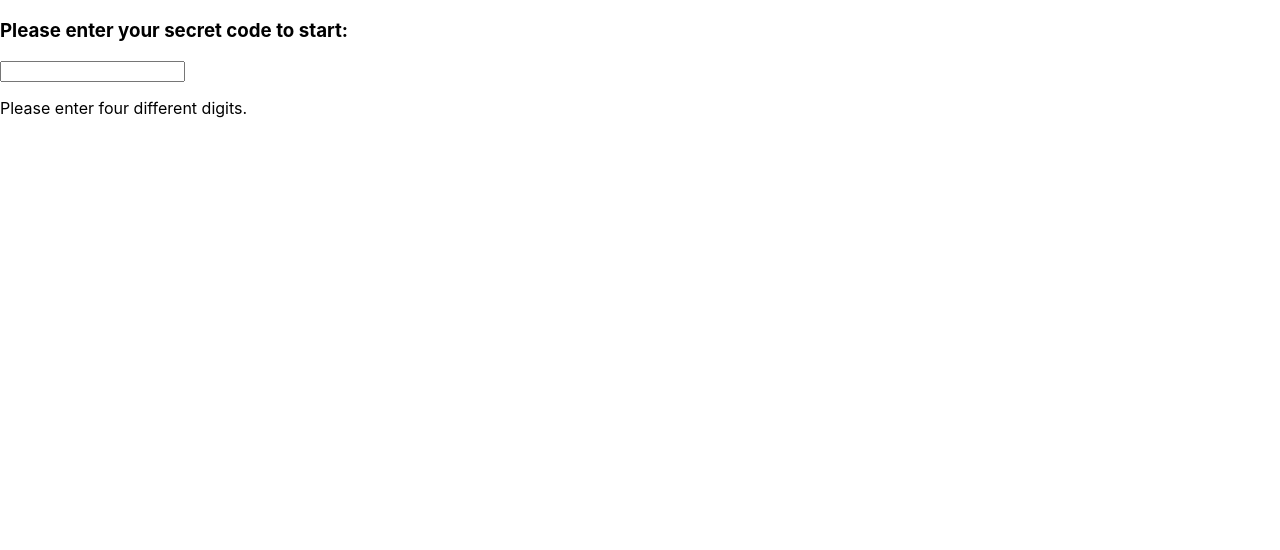
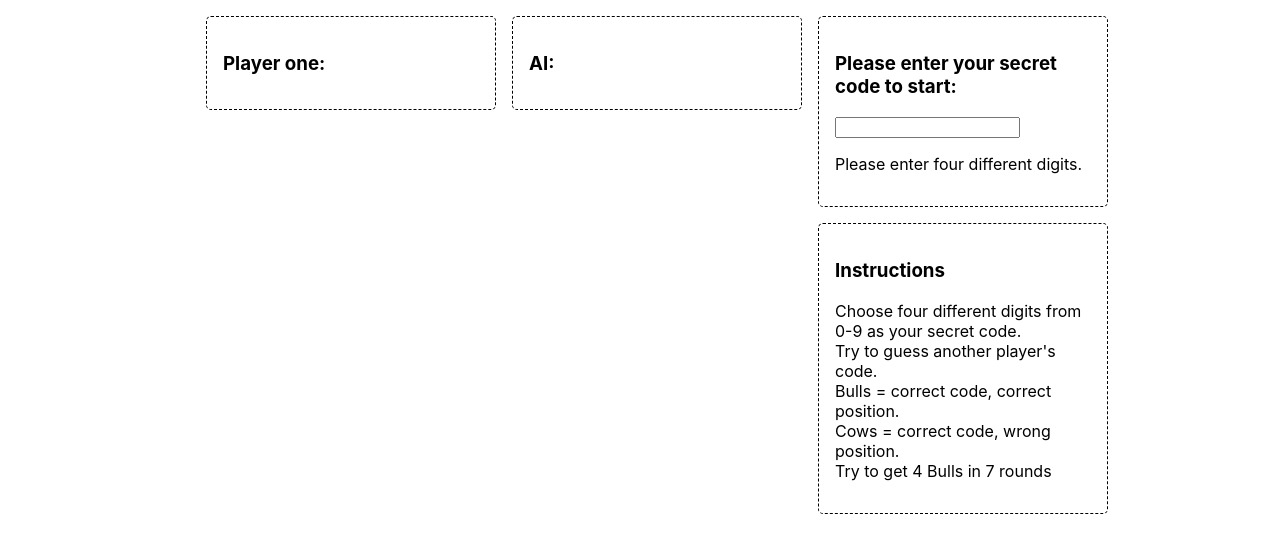
Before and after one commit to xgu830/bull-and-cow-max, a React (Create React App) app in the folder bull-and-cow/: page / in a window 1280 px wide. Shown: the top 550 px of the page. Built offline with nearby package versions, Linux system fonts and the light colour scheme.

Commit message:
complete ai

```diff
--- a/bull-and-cow/src/App.css
+++ b/bull-and-cow/src/App.css
@@ -0,0 +1,30 @@
+#game-zone {
+    margin-top: 1rem;
+    display: flex;
+    flex-direction: row;
+    justify-content: center;
+    align-items: flex-start;
+    gap: 1rem;
+}
+
+#input-and-instruction {
+    width: 20%;
+    display: flex;
+    flex-direction: column;
+    align-items: flex-start;
+    gap: 1rem;
+}
+
+#user-one-result,#user-two-result {
+    width: 20%;
+    padding: 1rem;
+    border: 1px dashed black;
+    border-radius: 5px;
+}
+
+#game-result,#user-input-zone,#instruction {
+    width: 100%;
+    padding: 1rem;
+    border: 1px dashed black;
+    border-radius: 5px;
+}
--- a/bull-and-cow/src/App.tsx
+++ b/bull-and-cow/src/App.tsx
@@ -4,41 +4,72 @@ import './App.css';
 
 function App() {
   const digitsAvailable:string = "0123456789";
-  let userOneSecretCode:string, userTwoSecretCode:string;
+  const [userOneSecretCode, setUserOneSecretCode] = useState("");
+  const [userTwoSecretCode, setUserTwoSecretCode] = useState("");
+  let userOneName:string = "userOne", userTwoName:string = "AI";
   const [secretCodeSet, setSecretCodeSet] = useState<boolean>(false);
   const [userOneInput, setUserOneInput] = useState("");
-  const [userTwoInput, setUserTwoInput] = useState("");
   const [userOneGuessArray, updateUserOneGuessArray] = useState<string[]>([]);
   const [userTwoGuessArray, updateUserTwoGuessArray] = useState<string[]>([]);
+  const [userOneResultArray, updateUserOneResultArray] = useState<[number,number][]>([]);
+  const [userTwoResultArray, updateUserTwoResultArray] = useState<[number,number][]>([]);
+  const [userOneWin, setUserOneWin] = useState<boolean>(false);
+  const [userTwoWin, setUserTwoWin] = useState<boolean>(false);
 
   return (
-    <div>
+    <div id="game-zone">
       <div id="user-one-result">
-        <p>{userOneInput}</p>
+        <h3>Player one:</h3>
+        {displayResult(userOneGuessArray, userOneResultArray)}
+      </div>
+      <div id="user-two-result">
+        <h3>AI:</h3>
+        {displayResult(userTwoGuessArray, userTwoResultArray)}
+      </div>
 
-      </div>
-      <div id="user-two-result"></div>
-      <div id="user-input-zone">
+      <div id="input-and-instruction">
+      {userOneWin || userTwoWin ? (
+        <div id="game-result">
+          {userOneWin ? (<h3>You Win!</h3>) : (<h3>AI Win!</h3>)}
+        </div>
+      ) : (
+        <div id="user-input-zone">
+        {!secretCodeSet ? (<h3>Please enter your secret code to start: </h3>)
+          : (<h3>Please enter your guess code: </h3>)}
 
-        {!secretCodeSet ? (
-          <h3>Please enter your secret code to start: </h3>)
-          : (
-          <h3>Please enter your guess code: </h3>
-        )}
+        <input type="text" id='user-one-input'
+          value={userOneInput}
+          onChange={e => {setUserOneInput(e.target.value)}} /> <br />
 
-        <input type="text" className='user-one-code' onChange={e => setUserOneInput(e.target.value)} /> <br />
         {inputCheck(userOneInput) ? (
           <button onClick={() => {
             if (!secretCodeSet) {
-              userOneSecretCode = userOneInput;
+              setUserOneSecretCode(userOneInput);
+              setUserTwoSecretCode(generateAiCode(digitsAvailable));
               setSecretCodeSet(true);
             } else {
               updateUserOneGuessArray([...userOneGuessArray, userOneInput]);
+              calcResult(userOneName, userOneInput);
+
+              let userTwoGuessCode = aiGuessCode();
+              updateUserTwoGuessArray([...userTwoGuessArray, userTwoGuessCode]);
+              calcResult(userTwoName, userTwoGuessCode);
             }
+            setUserOneInput("");
           }}>Done</button>
         ) : (
           <p>Please enter four different digits.</p>
         )}
+        </div>
+      )}
+      <div id="instruction">
+        <h3>Instructions</h3>
+        <p>Choose four different digits from 0-9 as your secret code. <br />
+        Try to guess another player's code. <br />
+        Bulls = correct code, correct position. <br />
+        Cows = correct code, wrong position. <br />
+        Try to get 4 Bulls in 7 rounds</p>
+      </div>
       </div>
     </div>
   );
@@ -49,12 +80,9 @@ function App() {
     if (code.length === 4) {
       for (let i = 0; i < 4; i++) {
         const element = code.charAt(i);
-
         if (checkingDigits.includes(element)) {
           checkingDigits = checkingDigits.replace(element,'');
-          //console.log(checkingDigits);
           count++;
-          console.log(count);
         } else {
           return false;
         }
@@ -68,8 +96,104 @@ function App() {
     }
   }
 
-  function calcResult() {
-    console.log(111);
+  function generateAiCode(digitsSource:string) {
+    let result = "";
+    for (let i = 0; i < 4; i++) {
+      const element = digitsSource.charAt(Math.random() * (digitsSource.length - i));
+      result += element;
+      digitsSource = digitsSource.replace(element,'');
+    }
+    return result;
+  }
+
+  function aiGuessCode() {
+    let digitsSource = digitsAvailable;
+    let result:string = "";
+    // narrow down the guess source if possible
+    for (let i = 0; i < userTwoResultArray.length; i++) {
+      if (userTwoResultArray[i][0] === 0 && userTwoResultArray[i][1] === 0) {
+        for (let index = 0; index < 4; index++) {
+          digitsSource = digitsSource.replace(userTwoGuessArray[i][index],'');
+        }
+      } else if (userTwoResultArray[i][0] + userTwoResultArray[i][1] === 4) {
+        digitsSource = userTwoGuessArray[i];
+      }
+    }
+
+    let flag = false;
+    while (!flag) {
+      let count = 0;
+      result = generateAiCode(digitsSource);
+      for (let i = 0; i < userTwoResultArray.length; i++) {
+        let checkBullCount = 0;
+        let checkCowCount = 0;
+        for (let index = 0; index < 4; index++) {
+          if (result.charAt(index) === userTwoGuessArray[i].charAt(index)) {
+            checkBullCount++;
+          }
+          if (userTwoGuessArray[i].includes(result.charAt(index))
+            && (index !== userTwoGuessArray[i].indexOf(result.charAt(index)))) {
+            checkCowCount++;
+          }
+        }
+
+        if (checkBullCount === userTwoResultArray[i][0]
+          && (checkCowCount === userTwoResultArray[i][1])) {
+            count++;
+        } else {
+          break;
+        }
+      }
+
+      if (count === userTwoResultArray.length) {
+        flag = true;
+      }
+    }
+    return result;
+  }
+
+  function calcResult(userName:string, inputCode:string) {
+    let bullCount:number = 0;
+    let cowCount:number = 0;
+
+    if (userName === "userOne") {
+      for (let i = 0; i < 4; i++) {
+        if (inputCode.charAt(i) === userTwoSecretCode.charAt(i)) {
+          bullCount++;
+        }
+        if (userTwoSecretCode.includes(inputCode.charAt(i))
+        && (i!==userTwoSecretCode.indexOf(inputCode.charAt(i)))) {
+          cowCount++;
+        }
+      }
+      updateUserOneResultArray([...userOneResultArray,[bullCount,cowCount]]);
+    } else {
+      for (let i = 0; i < 4; i++) {
+        if (inputCode.charAt(i) === userOneSecretCode.charAt(i)) {
+          bullCount++;
+        }
+        if (userOneSecretCode.includes(inputCode.charAt(i))
+        && (i!==userOneSecretCode.indexOf(inputCode.charAt(i)))) {
+          cowCount++;
+        }
+      }
+      updateUserTwoResultArray([...userTwoResultArray,[bullCount,cowCount]]);
+    }
+    if (bullCount === 4) {
+      userName === "userOne" ? setUserOneWin(true) : setUserTwoWin(true);
+    }
+  }
+
+  function displayResult(userGuessArray:string[], userGuessResult:[number,number][]) {
+    const roundResult = userGuessArray.map((guessCode,index) => {
+      return (
+      <li key={index}>
+        Round {index+1}: <br />
+        Guess code: {guessCode} <br />
+        Bull: {userGuessResult[index][0]}; Cow: {userGuessResult[index][1]} <br />
+      </li>)
+    })
+    return (<ul>{roundResult}</ul>);
   }
 }
 
```
